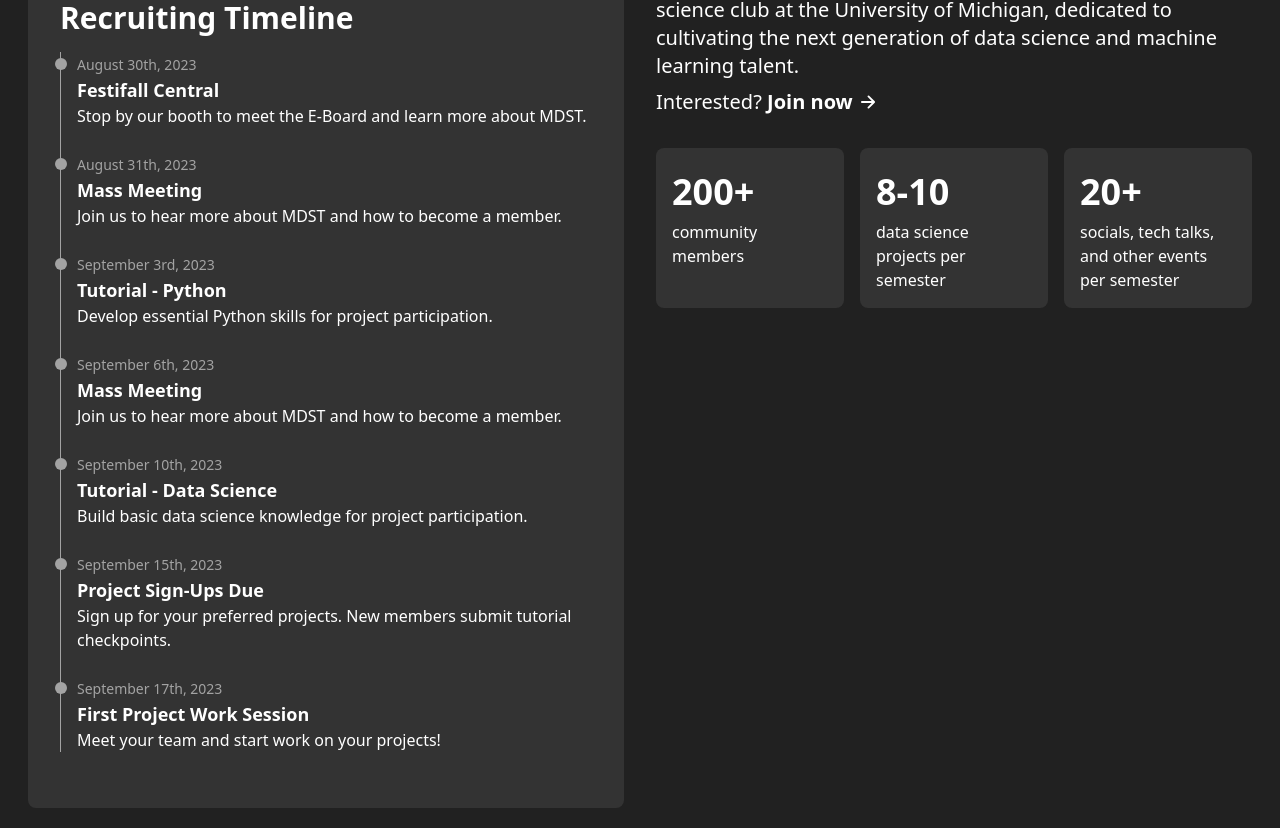
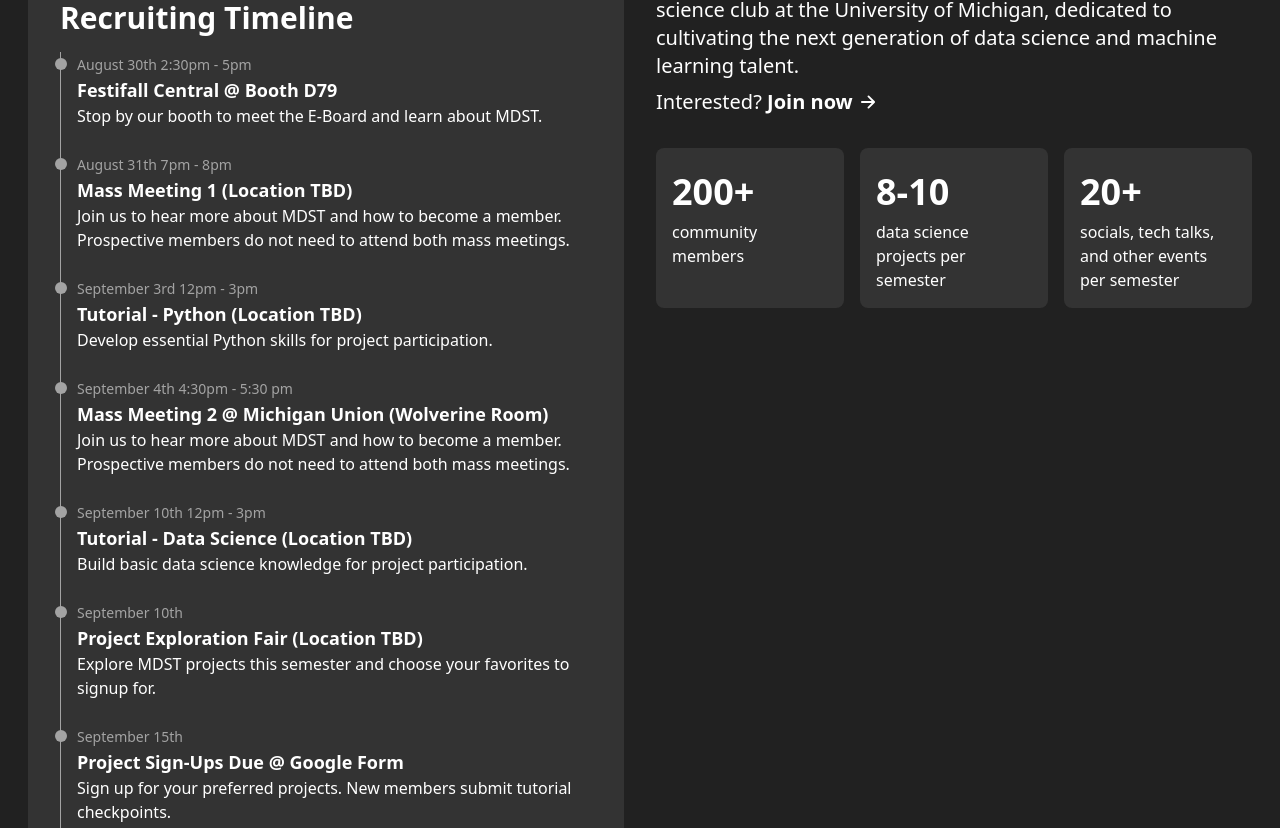
Before and after one commit to MichiganDataScienceTeam/official-website, a Next.js app: page / in a window 1280 px wide. Shown: the part 672-1500 px from the top of the page. Built offline with nearby package versions, Linux system fonts and the light colour scheme.

Commit message:
Updated page content + styling

```diff
--- a/config/contact.json
+++ b/config/contact.json
@@ -21,15 +21,15 @@
   ],
   "entries": [
     {
-            "heading": "For Students",
+      "heading": "Students",
       "text": "Have questions about joining MDST? Curious about our projects? Or just want to keep up with our socials? Send us an email, check out our Instagram, and connect with us on LinkedIn!"
     },
     {
-            "heading": "For University of Michigan Departments",
+      "heading": "UM Departments",
       "text": "MDST would be delighted to partner with your department to promote your data science efforts to our students. Please contact us if you are interested in hosting a talk or sponsoring our club."
     },
     {
-            "heading": "For Industry Partners",
+      "heading": "cpIndustry Partners",
       "text": "Partner with MDST to find top data science talent and power your company's mission. We offer engagement and sponsorship opportunities to fit your needs. Please email us at mdst-coms@umich.edu to learn more."
     }
   ]
--- a/config/timeline.json
+++ b/config/timeline.json
@@ -3,38 +3,43 @@
   "title": "Recruiting Timeline",
   "events": [
     {
-      "title": "Festifall Central",
-      "time": "August 30th, 2023",
-      "description": "Stop by our booth to meet the E-Board and learn more about MDST."
+      "title": "Festifall Central @ Booth D79",
+      "time": "August 30th 2:30pm - 5pm",
+      "description": "Stop by our booth to meet the E-Board and learn about MDST."
     },
     {
-      "title": "Mass Meeting",
-      "time": "August 31th, 2023",
-      "description": "Join us to hear more about MDST and how to become a member."
+      "title": "Mass Meeting 1 (Location TBD)",
+      "time": "August 31th 7pm - 8pm",
+      "description": "Join us to hear more about MDST and how to become a member. Prospective members do not need to attend both mass meetings."
     },
     {
-      "title": "Tutorial - Python",
-      "time": "September 3rd, 2023",
+      "title": "Tutorial - Python (Location TBD)",
+      "time": "September 3rd 12pm - 3pm",
       "description": "Develop essential Python skills for project participation."
     },
     {
-      "title": "Mass Meeting",
-      "time": "September 6th, 2023",
-      "description": "Join us to hear more about MDST and how to become a member."
+      "title": "Mass Meeting 2 @ Michigan Union (Wolverine Room)",
+      "time": "September 4th 4:30pm - 5:30 pm",
+      "description": "Join us to hear more about MDST and how to become a member. Prospective members do not need to attend both mass meetings."
     },
     {
-      "title": "Tutorial - Data Science",
-      "time": "September 10th, 2023",
+      "title": "Tutorial - Data Science (Location TBD)",
+      "time": "September 10th 12pm - 3pm",
       "description": "Build basic data science knowledge for project participation."
     },
     {
-      "title": "Project Sign-Ups Due",
-      "time": "September 15th, 2023",
+      "title": "Project Exploration Fair (Location TBD)",
+      "time": "September 10th",
+      "description": "Explore MDST projects this semester and choose your favorites to signup for."
+    },
+    {
+      "title": "Project Sign-Ups Due @ Google Form",
+      "time": "September 15th",
       "description": "Sign up for your preferred projects. New members submit tutorial checkpoints."
     },
     {
-      "title": "First Project Work Session",
-      "time": "September 17th, 2023",
+      "title": "First Project Work Session @ BSB 1060",
+      "time": "September 17th 12pm - 3pm",
       "description": "Meet your team and start work on your projects!"
     }
   ]
--- a/pages/team.jsx
+++ b/pages/team.jsx
@@ -12,7 +12,12 @@
   const basePath = router.basePath;
   return (
     <Layout>
-      <HeadContent title={"Michigan Data Science Team - Our Team"} description={"At the heart of The Michigan Data Science Team - MDST and our accomplishments is our exceptional team members and leaders, who bring their expertise and dedication to the forefront. United by a passion for data science, our diverse community collaborates under visionary guidance, propelling innovative ideas into impactful projects that push the boundaries of exploration."} />
+      <HeadContent
+        title={"Michigan Data Science Team - Our Team"}
+        description={
+          "At the heart of The Michigan Data Science Team - MDST and our accomplishments is our exceptional team members and leaders, who bring their expertise and dedication to the forefront. United by a passion for data science, our diverse community collaborates under visionary guidance, propelling innovative ideas into impactful projects that push the boundaries of exploration."
+        }
+      />
 
       <Hero title="Our Leadership Team" />
       {teamjson.map((group, index) => (
@@ -52,6 +57,7 @@
         className="mx-auto mb-4 w-44 h-44 rounded-full"
         width="500"
         height="500"
+        style={{ objectFit: "cover" }}
         src={
           basePath
             ? `${basePath}/images/team/${json.image}`
--- a/styles/globals.css
+++ b/styles/globals.css
@@ -6,7 +6,7 @@
 
 .hero{
   @apply pt-24;
-background: radial-gradient(50% 50% at 50% 50%, #2998CA 0%, rgba(67, 151, 117, 0) 100%), conic-gradient(from 174.92deg at 50% 50%, #18895B -56.25deg, #2998CA 27.03deg, #34C5A2 169.15deg, #18895B 303.75deg, #2998CA 387.03deg);
+background: radial-gradient(50% 50% at 50% 50%, #896AE4 0%, rgba(67, 151, 117, 0) 100%), conic-gradient(from 174.92deg at 50% 50%, #3E9644 -56.25deg, #896AE4 27.03deg, #34C5A2 169.15deg, #3E9644 303.75deg, #896AE4 387.03deg);
 }
 
 .link {
```
Lines whose indentation alone changed are shown as unchanged.
